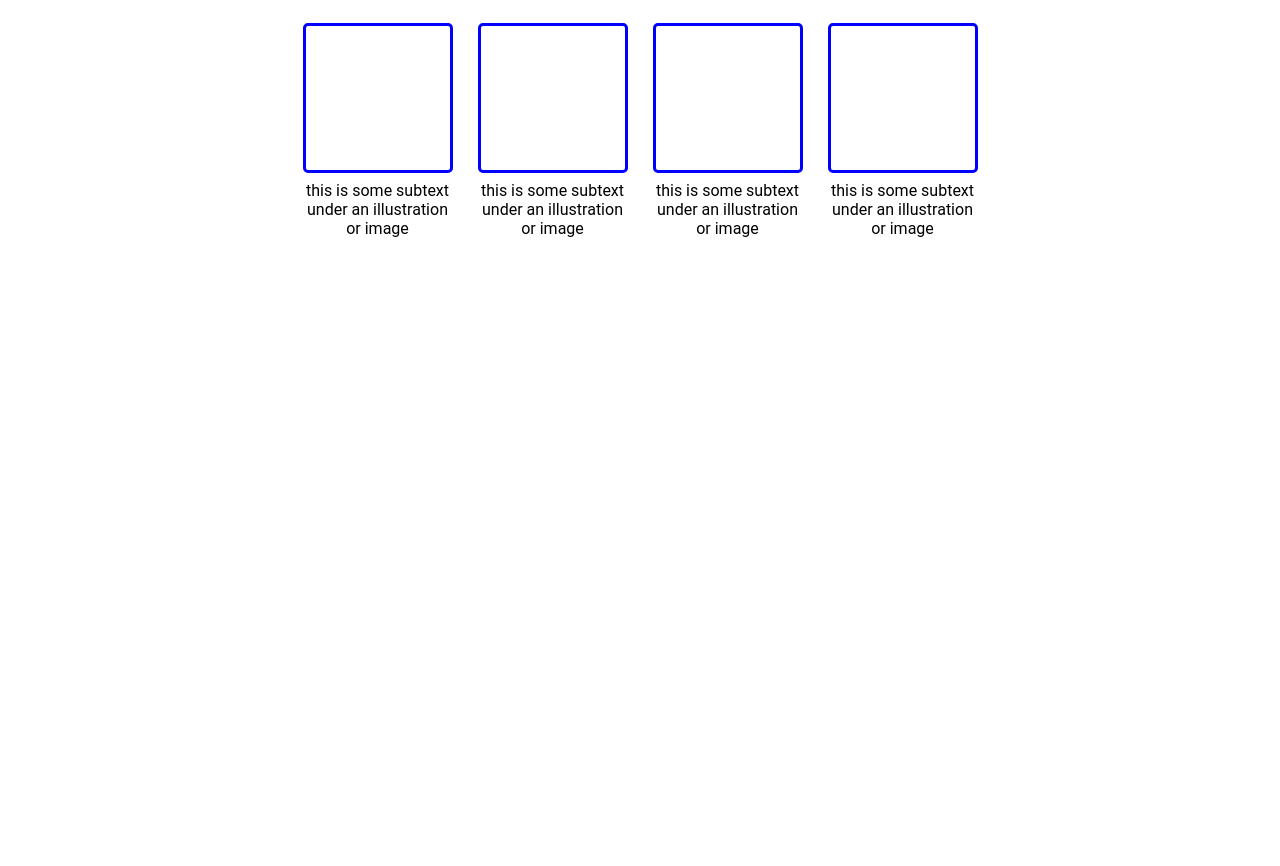
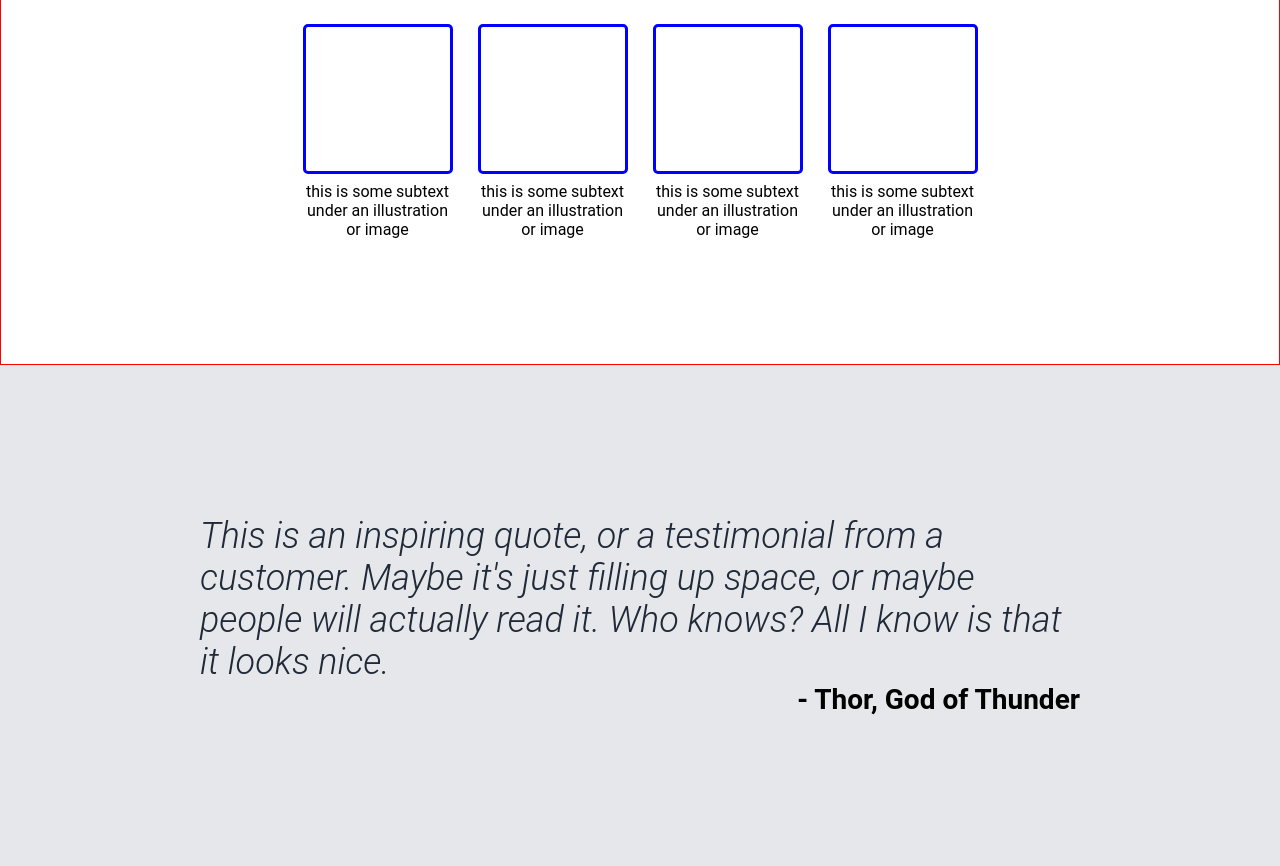
Before and after one commit to zackyxd/odin-landing-page, a plain HTML site: page index.html in a window 1280 px wide. Shown: the part 486-1352 px from the top of the page. Before the commit the page ends 800 px from the top, so only its background shows below. Drawn offline with Linux system fonts and the light colour scheme.

Commit message:
Finish quote section

```diff
--- a/index.html
+++ b/index.html
@@ -53,6 +53,15 @@
     </div>
   </div>
 
+  <div class="quote">
+    <div class="quote-container">
+      <p class="quote-text">This is an inspiring quote, or a testimonial from a customer. Maybe it's just filling up
+        space, or maybe people
+        will actually read it. Who knows? All I know is that it looks nice.</p>
+      <p class="quote-author">- Thor, God of Thunder</p>
+    </div>
+  </div>
+
 </body>
 
 </html>
--- a/styles.css
+++ b/styles.css
@@ -71,6 +71,9 @@ a {
 
 .info {
   background-color: white;
+  margin-top: 40px;
+  padding-bottom: 125px;
+  border: 1px solid red;
 }
 
 h2 {
@@ -78,7 +81,7 @@ h2 {
   color: #1f2937;
   font-weight: 900;
   text-align: center;
-  margin: 40px 0px;
+  margin-bottom: 40px;
 }
 
 .cards-container {
@@ -106,3 +109,28 @@ h2 {
 .card-text {
   margin-top: 8px;
 }
+
+.quote {
+  background-color: #e5e7eb;
+}
+
+.quote-container {
+  display: flex;
+  align-items: center;
+  justify-content: center;
+  flex-direction: column;
+  padding: 150px 200px;
+}
+
+.quote-text {
+  font-size: 36px;
+  color: #1f2937;
+  font-weight: 300;
+  font-style: italic;
+}
+
+.quote-author {
+  align-self: flex-end;
+  font-weight: 700;
+  font-size: 28px;
+}
```
